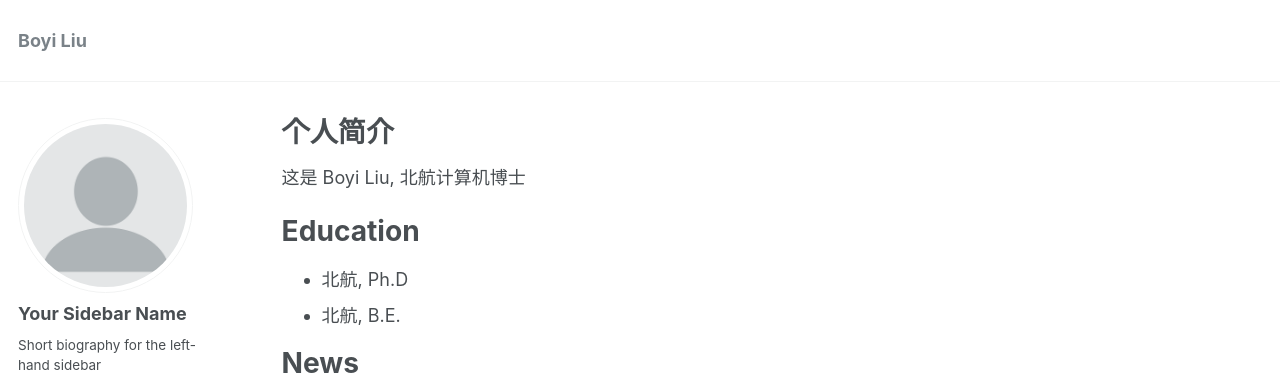
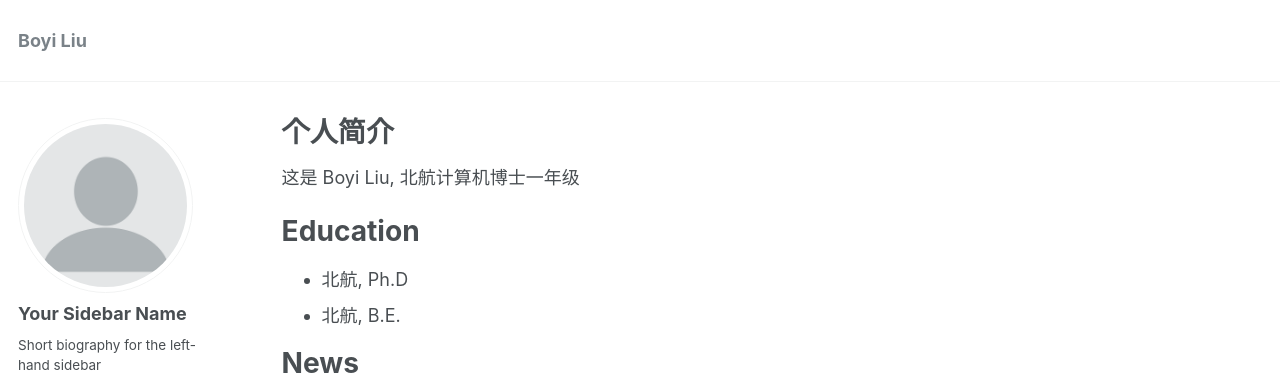
Before and after one commit to boyi-liu/boyi-liu.github.io, a Jekyll site: the page built from _pages/cn.md, in a window 1280 px wide and 900 px high. Shown: the top 375 px of the window. Built offline with Jekyll 4.4.1, drawn with Linux system fonts in a browser that asks for light colours; some web fonts are replaced.

Commit message:
Update cn.md

```diff
--- a/_pages/cn.md
+++ b/_pages/cn.md
@@ -6,7 +6,7 @@ author_profile: true
 nav: cnnavi
 ---
 
-这是 Boyi Liu, 北航计算机博士
+这是 Boyi Liu, 北航计算机博士一年级
 
 Education
 ======
```
